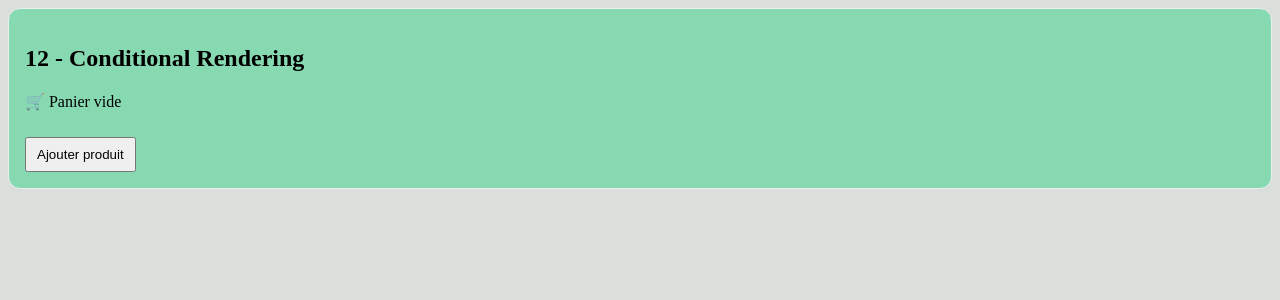
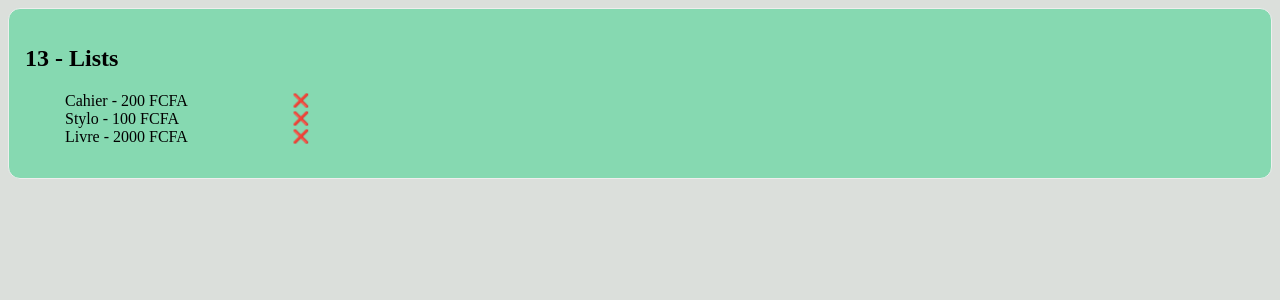
Before and after one commit to mouhamadoufallBah/cours, a Vue app: page / in a window 1280 px wide. Shown: the top 300 px of the page. Built offline with nearby package versions, Linux system fonts and the light colour scheme.

Commit message:
feat:  for done

```diff
--- a/src/App.vue
+++ b/src/App.vue
@@ -7,7 +7,8 @@
 // import Event from './demos/05_event/FormEvent.vue'
 // import Reactive from './demos/06_reactive/Reactive.vue'
 // import Computed from "./demos/07_computed/Computed.vue";
-import ConditionnalRendering from "./demos/08_conditional_rendering/ConditionalRendering.vue";
+// import ConditionnalRendering from "./demos/08_conditional_rendering/ConditionalRendering.vue";
+import For from "./demos/09_For/For.vue";
 </script>
 
 <template>
@@ -19,6 +20,7 @@ import ConditionnalRendering from "./demos/08_conditional_rendering/ConditionalR
     <!-- <Event/> -->
     <!-- <Reactive/> -->
     <!-- <Computed /> -->
-    <ConditionnalRendering />
+    <!-- <ConditionnalRendering /> -->
+    <For />
   </section>
 </template>
--- /dev/null
+++ b/src/demos/09_For/For.vue
@@ -0,0 +1,59 @@
+<script setup>
+import { ref } from "vue";
+
+const products = ref([
+  {
+    id: crypto.randomUUID(),
+    nom: "Cahier",
+    prix: 200,
+    qte: 50,
+  },
+  {
+    id: crypto.randomUUID(),
+    nom: "Stylo",
+    prix: 100,
+    qte: 70,
+  },
+  {
+    id: crypto.randomUUID(),
+    nom: "Livre",
+    prix: 2000,
+    qte: 10,
+  },
+]);
+
+function supprime(id) {
+  products.value = products.value.filter((one) => one.id !== id);
+}
+</script>
+
+<template>
+  <section class="card">
+    <h2>13 - Lists</h2>
+
+    <ul>
+      <li v-for="p in products" :key="p.id">
+        {{p.nom}} - {{p.prix}} FCFA
+        <button @click="supprime(p.id)">❌</button>
+      </li>
+    </ul>
+  </section>
+</template>
+
+<style scoped>
+.card {
+  padding: 16px;
+  border: 1px solid #eee;
+  border-radius: 12px;
+}
+li {
+  display: flex;
+  justify-content: space-between;
+  width: 250px;
+}
+button {
+  border: none;
+  background: none;
+  cursor: pointer;
+}
+</style>
```
